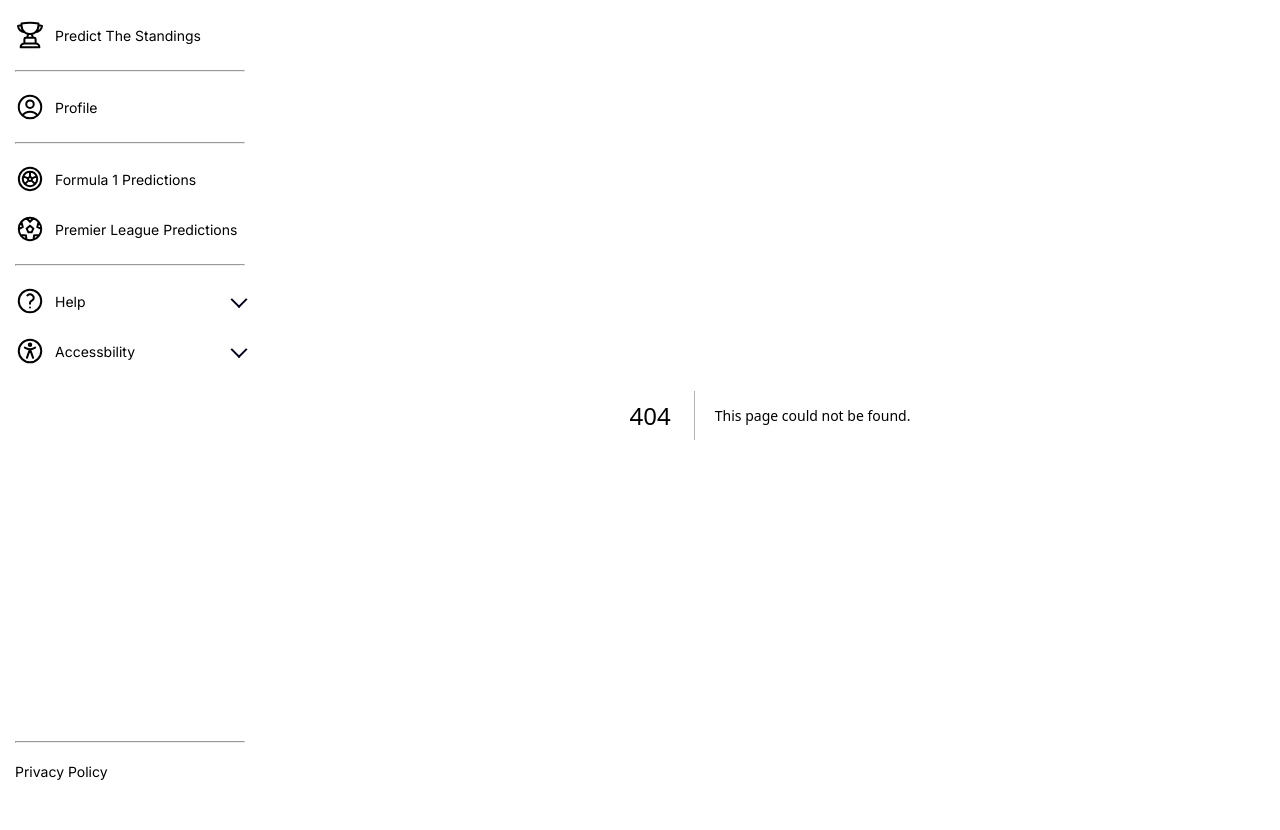
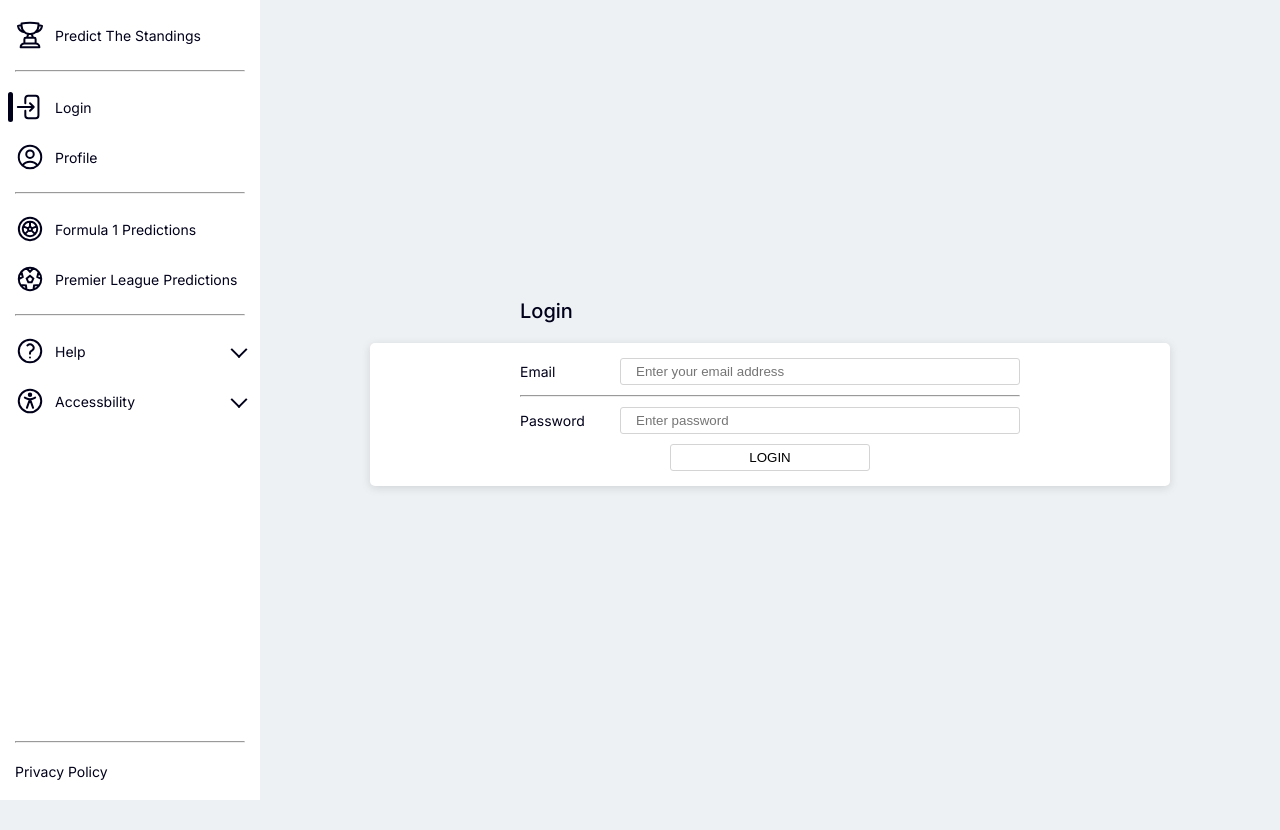
Before and after one commit to davidwillprice/predict-the-standings, a Next.js app: page /login in a window 1280 px wide. Before the commit this address had no page. After the commit the page ends 800 px from the top, so only its background shows below. Built offline with nearby package versions, Linux system fonts and the light colour scheme.

Commit message:
Create base login page

```diff
--- /dev/null
+++ b/src/app/login/page.tsx
@@ -0,0 +1,18 @@
+import { Panel } from "../ui/panel";
+import { LoginForm } from "../ui/login-form";
+import { PanelHeading } from "../ui/panel-heading";
+
+const Page = () => {
+  return (
+    <>
+      <PanelHeading>
+        <h1>Login</h1>
+      </PanelHeading>
+      <Panel>
+        <LoginForm />
+      </Panel>
+    </>
+  );
+};
+
+export default Page;
--- a/src/app/ui/header.tsx
+++ b/src/app/ui/header.tsx
@@ -55,6 +55,9 @@ const Header = () => {
         }`}>
         <hr />
         <div>
+          <HeaderLink href="/login" icon="login">
+            Login
+          </HeaderLink>
           <HeaderLink href="/profile" icon="profile">
             Profile
           </HeaderLink>
--- /dev/null
+++ b/src/app/ui/login-form.tsx
@@ -0,0 +1,35 @@
+import { Button } from "./button";
+
+import styles from "../ui/styles/login-form.module.scss";
+
+export const LoginForm = () => {
+  return (
+    <form className={styles.form}>
+      <div className={styles.input_container}>
+        <label htmlFor="email">Email</label>
+        <input
+          id="email"
+          type="email"
+          name="email"
+          placeholder="Enter your email address"
+          required
+        />
+      </div>
+      <hr />
+      <div className={styles.input_container}>
+        <label htmlFor="password">Password</label>
+        <input
+          id="password"
+          type="password"
+          name="password"
+          placeholder="Enter password"
+          required
+          minLength={6}
+        />
+      </div>
+      <div>
+        <Button>Login</Button>
+      </div>
+    </form>
+  );
+};
--- /dev/null
+++ b/src/app/ui/styles/login-form.module.scss
@@ -0,0 +1,36 @@
+@import "sass-variables.scss";
+
+.form {
+  width: 100%;
+  max-width: 500px;
+  margin: 0 auto;
+  input {
+    width: calc(100% - 100px);
+    border: 1px #d4d4d4 solid;
+    border-radius: 3px;
+    padding: 5px 3%;
+  }
+  display: flex;
+  flex-direction: column;
+  gap: 10px;
+}
+.input_container {
+  display: flex;
+  align-items: center;
+  justify-content: space-between;
+}
+
+@media (max-width: $mobile-menu-breakpoint) {
+  .form {
+    max-width: 300px;
+    input {
+      width: 100%;
+      margin-top: 5px;
+    }
+  }
+  .input_container {
+    display: block;
+    text-align: left;
+    width: 100%;
+  }
+}
--- a/src/app/ui/svgs/icons/sq-icon.tsx
+++ b/src/app/ui/svgs/icons/sq-icon.tsx
@@ -5,6 +5,7 @@ export interface Props {
     | "f1"
     | "group"
     | "help"
+    | "login"
     | "profile"
     | "premierLeague"
     | "stats"
@@ -73,6 +74,16 @@ const iconPaths = {
       />
     </>
   ),
+  login: (
+    <>
+      <path
+        strokeLinecap="round"
+        strokeLinejoin="round"
+        vectorEffect="non-scaling-stroke"
+        d="M8.25 9V5.25A2.25 2.25 0 0 1 10.5 3h6a2.25 2.25 0 0 1 2.25 2.25v13.5A2.25 2.25 0 0 1 16.5 21h-6a2.25 2.25 0 0 1-2.25-2.25V15M12 9l3 3m0 0-3 3m3-3H2.25"
+      />
+    </>
+  ),
   premierLeague: (
     <>
       <g transform="matrix(1.05539,0,0,1.05539,-0.136956,-0.136956)">
@@ -129,6 +140,8 @@ export default function Icon({ strokeWidth, type }: Props) {
       ? iconPaths.group
       : type === "help"
       ? iconPaths.help
+      : type === "login"
+      ? iconPaths.login
       : type === "profile"
       ? iconPaths.profile
       : type === "premierLeague"
```
